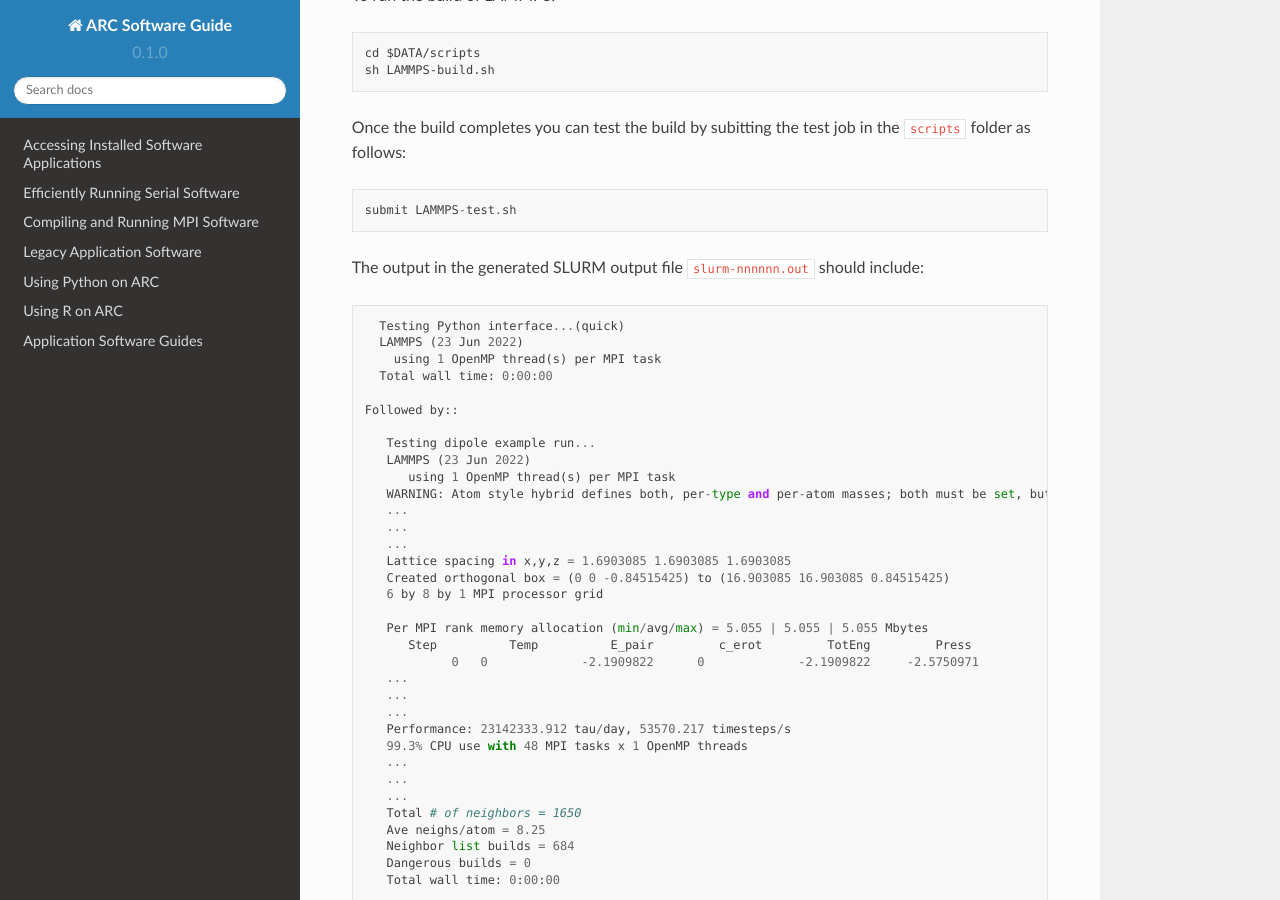
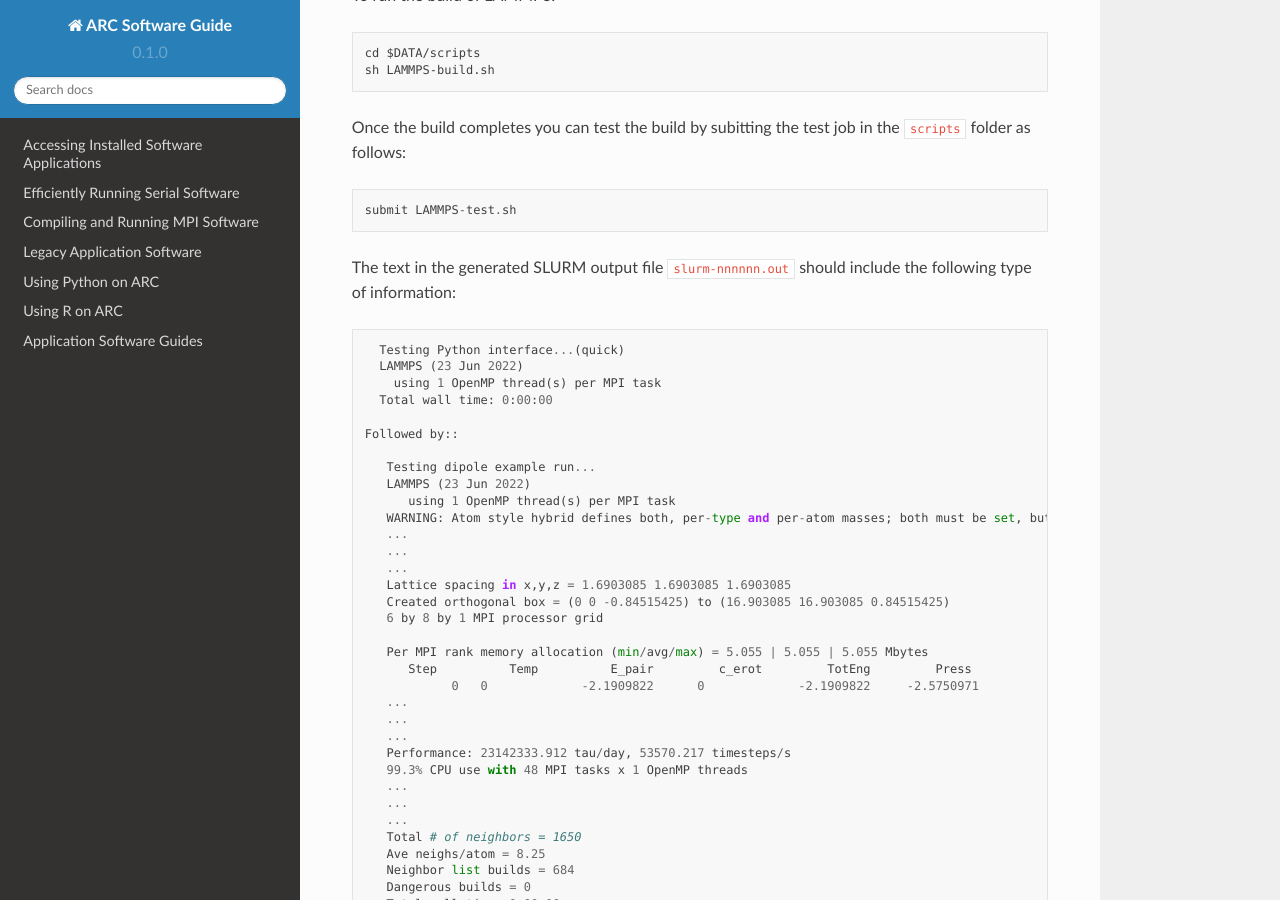
Before and after one commit to oxford-arc/arc-software-guide, a Sphinx documentation site: the page built from docs/source/apps/arc_lammps.rst, in a window 1280 px wide and 900 px high, scrolled down 1584 px. Built offline with Sphinx 7.4.7 and the Read the Docs theme 2.0.0, drawn with Linux system fonts in a browser that asks for light colours.

Commit message:
Update arc_lammps.rst

```diff
--- a/docs/source/apps/arc_lammps.rst
+++ b/docs/source/apps/arc_lammps.rst
@@ -60,7 +60,7 @@ Once the build completes you can test the build by subitting the test job in the
 
   submit LAMMPS-test.sh
 
-The output in the generated SLURM output file ``slurm-nnnnnn.out`` should include::
+The text in the generated SLURM output file ``slurm-nnnnnn.out`` should include the following type of information::
 
    Testing Python interface...(quick)
    LAMMPS (23 Jun 2022)
@@ -98,7 +98,5 @@ The output in the generated SLURM output file ``slurm-nnnnnn.out`` should includ
     Total wall time: 0:00:00
 
 
-
-
 .. note::
    If you need to change the packages installed you can edit the build script ``$DATA/scripts/LAMMPS-build.sh`` and re-run it.
```
